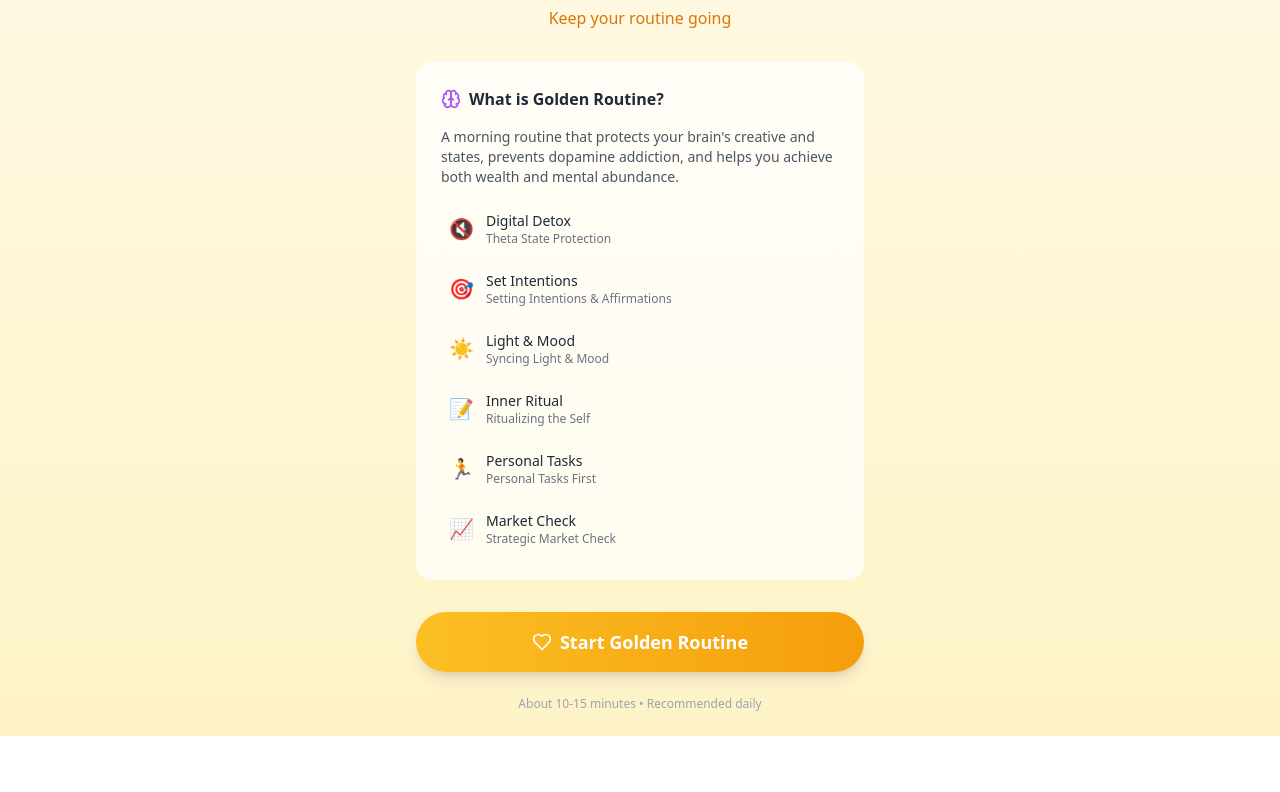
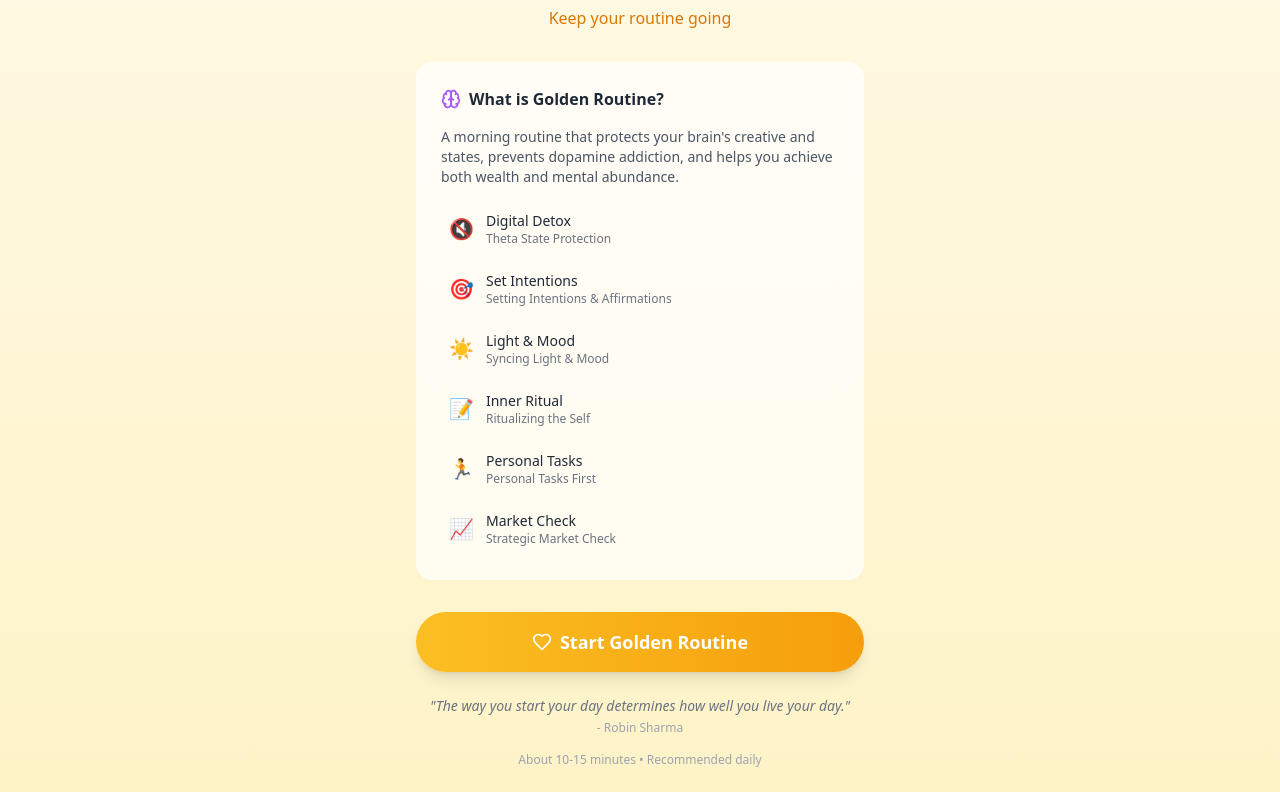
Before and after one commit to Steven-A3/GoldenRoutine, a Next.js app: page /en in a window 1280 px wide. Shown: the part 262-1054 px from the top of the page. Before the commit the page ends 998 px from the top, so only its background shows below. Built offline with nearby package versions, Linux system fonts and the light colour scheme; no server answers.

Commit message:
feat: Add Robin Sharma quote to welcome page

```diff
--- a/src/components/WelcomeScreen.tsx
+++ b/src/components/WelcomeScreen.tsx
@@ -14,6 +14,7 @@ interface WelcomeScreenProps {
 
 export function WelcomeScreen({ onStart }: WelcomeScreenProps) {
   const t = useTranslations();
+  const tCompletion = useTranslations("completion");
   const currentHour = new Date().getHours();
 
   const getGreeting = () => {
@@ -132,11 +133,25 @@ export function WelcomeScreen({ onStart }: WelcomeScreenProps) {
         </motion.button>
       </motion.div>
 
+      <motion.div
+        initial={{ opacity: 0 }}
+        animate={{ opacity: 1 }}
+        transition={{ delay: 1.5 }}
+        className="mt-6 w-full max-w-md"
+      >
+        <p className="text-center text-gray-500 italic text-sm">
+          &quot;{tCompletion("quote")}&quot;
+        </p>
+        <p className="text-center text-xs text-gray-400 mt-1">
+          - {tCompletion("quoteAuthor")}
+        </p>
+      </motion.div>
+
       <motion.p
         initial={{ opacity: 0 }}
         animate={{ opacity: 1 }}
-        transition={{ delay: 1.5 }}
-        className="mt-6 text-xs text-gray-400 text-center"
+        transition={{ delay: 1.7 }}
+        className="mt-4 text-xs text-gray-400 text-center"
       >
         {t("app.duration")} • {t("app.dailyRecommended")}
       </motion.p>
```
